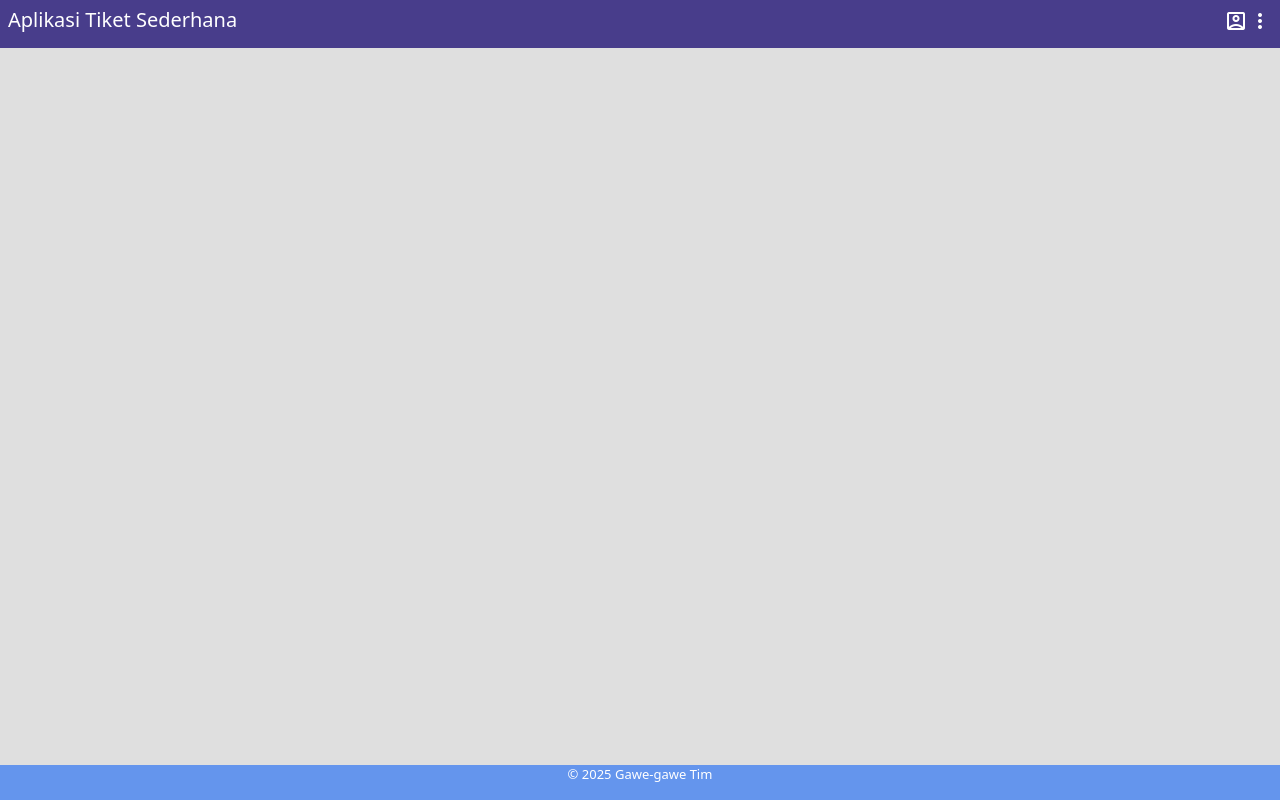
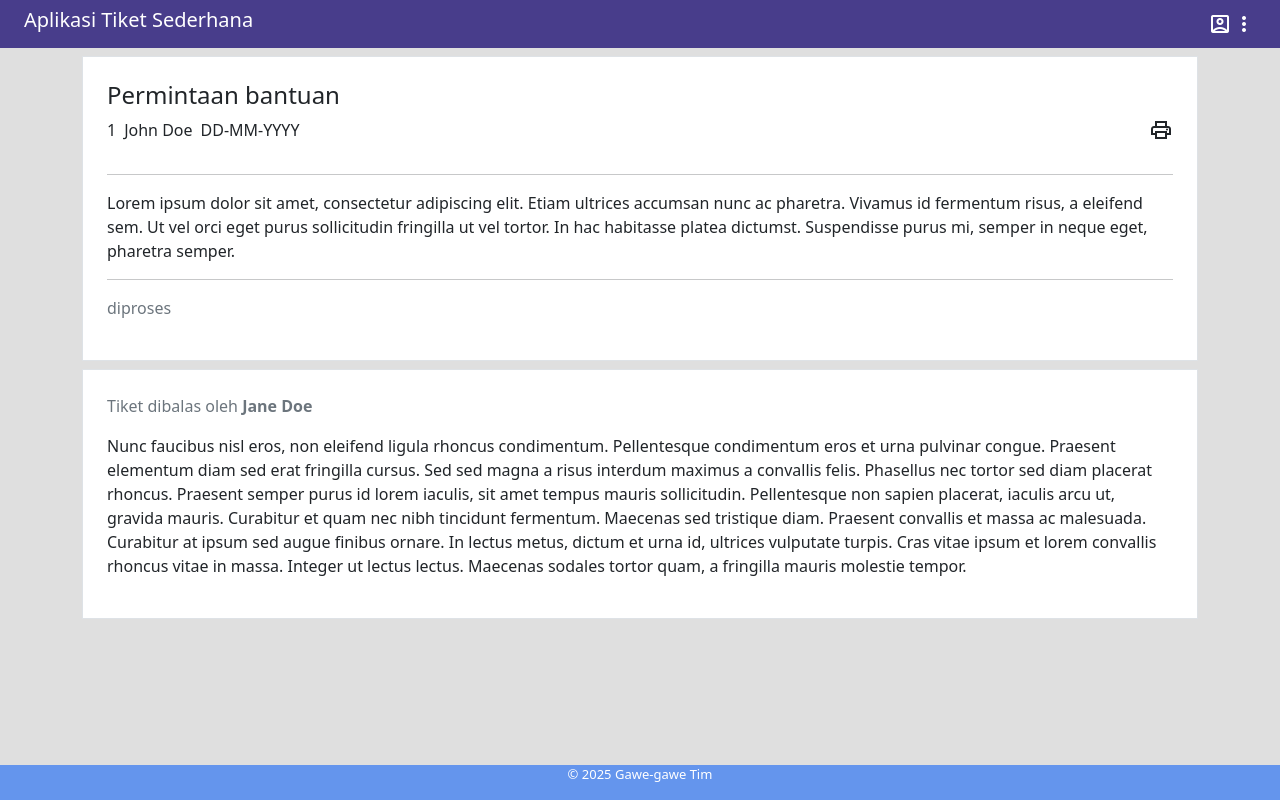
Before and after one commit to lckmnzans/smpel-ticketing, a Vue app: page /view/1 in a window 1280 px wide. Built offline with nearby package versions, Linux system fonts and the light colour scheme.

Commit message:
sixth commit

```diff
--- a/src/components/Header.vue
+++ b/src/components/Header.vue
@@ -1,7 +1,7 @@
 <template>
-    <div class="header d-flex flex-row align-items-center justify-content-between p-2">
+    <div class="header d-flex flex-row align-items-center justify-content-between p-2 px-4">
         <h5>{{ applicationTitle }}</h5>
-        <div>
+        <div class="d-flex flex-row">
             <span class="material-symbols-outlined">account_box</span>
             <span class="material-symbols-outlined">more_vert</span>
         </div>
--- a/src/router/route.js
+++ b/src/router/route.js
@@ -1,6 +1,7 @@
-import { createRouter, createWebHistory } from 'vue-router'
-import MainView from '@/views/MainView.vue'
-import CreateTicket from '@/views/CreateTicket.vue'
+import { createRouter, createWebHistory } from 'vue-router';
+import MainView from '@/views/MainView.vue';
+import CreateTicket from '@/views/CreateTicket.vue';
+import ViewTicket from '@/views/ViewTicket.vue';
 
 const router = createRouter({
   history: createWebHistory(import.meta.env.BASE_URL),
@@ -14,6 +15,12 @@ const router = createRouter({
       path: '/create',
       name: 'create',
       component: CreateTicket
+    },
+    {
+      path: '/view/:index',
+      name: 'view',
+      component: ViewTicket,
+      props: true
     }
   ],
 })
--- a/src/views/CreateTicket.vue
+++ b/src/views/CreateTicket.vue
@@ -4,7 +4,7 @@
             <h4>Buat Tiket Bantuan</h4>
             <p class="text-secondary">Halaman ini adalah formulir untuk membuat tiket bantuan baru. Isikan formulir dan sistem layanan bantuan akan mencoba untuk merespon tiket bantuan secepatnya.   </p>
 
-             <div class="d-flex flex-row">
+            <div class="d-flex flex-row">
                 <form class="form-group">
                     <div class="mb-2 form-input">
                         <label for="" class="form-label">Nama Lengkap</label>
--- a/src/views/MainView.vue
+++ b/src/views/MainView.vue
@@ -4,36 +4,52 @@
             <h4>Layanan Bantuan</h4>
             <p class="text-secondary">Selamat datang di layanan  bantuan. Berikut adalah tiket yang pernah anda kirimkan.</p>
             <ul class="d-flex flex-row py-2 px-0 gap-4">
-                <li v-for="(item, index) in items" :key="index">
-                    <div class="d-flex flex-column px-2">
-                        <p>{{ index }}</p>
-                        <p>{{ item.name }}</p>
+                <li v-for="(ticket, index) in tickets" :key="index" class="border border-primary" @click.prevent="toViewTicket(index)">
+                    <div class="d-flex flex-column p-2">
+                        <p>{{ ticket.judul }}</p>
+                        <p>{{ ticket.dibuatTanggal }}</p>
+                        <span class="badge" :class="`text-bg-${statusTiket(ticket.status)}`"><span class="text">{{ ticket.status }}</span></span>
                     </div>
                 </li>
-                <li>
-                    <RouterLink to="/create" style="text-decoration: none;">
+                <li class="border border-primary" @click.prevent="toCreateTicket">
+                    <div class="d-flex flex-column align-items-center justify-content-between px-2">
                         <p style="text-align: center;">Tambah tiket</p>
-                        <div class="d-flex flex-column align-items-center justify-content-center px-2">
-                            <span class="material-symbols-outlined">add_circle</span>
-                        </div>
-                    </RouterLink>
+                        <span class="material-symbols-outlined">add_circle</span>
+                    </div>
                 </li>
             </ul>
         </div>
     </div>
 </template>
 <script>
-import { RouterLink } from 'vue-router';
 import FormCard from '@/components/FormCard.vue';
 export default {
     components: { FormCard },
     data() {
         return {
-            items : [
-                {id: 1, name: 'Tiket 1'},
-                {id: 2, name: 'Tiket 2'},
-                {id: 3, name: 'Tiket 3'},
+            tickets : [
+                {id: 1, judul: 'Tiket 1', dibuatTanggal: '01-01-2025', status: 'selesai'},
+                {id: 2, judul: 'Tiket 2', dibuatTanggal: '02-01-2025', status: 'diproses'},
+                {id: 3, judul: 'Tiket 3', dibuatTanggal: '03-01-2025', status: 'menunggu'},
             ]
+        }
+    },
+    methods: {
+        statusTiket(status) {
+            switch (status) {
+                case 'selesai':
+                    return 'success';
+                case 'diproses':
+                    return 'secondary';
+                default:
+                    return 'primary';
+            }
+        },
+        toCreateTicket() {
+            this.$router.push({ name: 'create' });
+        },
+        toViewTicket(id) {
+            this.$router.push({ name: 'view', params: { index: id } });
         }
     }
 }
@@ -49,8 +65,7 @@ export default {
 
     li {
         list-style: none;
-        border: 0.5px solid ;
-        width: 6rem;
+        width: 12rem;
     }
 
     li:hover {
--- a/src/views/ViewTicket.vue
+++ b/src/views/ViewTicket.vue
@@ -1,39 +1,65 @@
 <template>
-    <div>
-        <p>Ini daftar tiket anda</p>
-        <ul class="d-flex flex-row gap-2">
-            <li v-for="(item, index) in items" :key="index">
-                <div class="d-flex flex-column align-items-center">
+    <div class="container">
+        <div class="view-ticket border border-1 my-2 p-4">
+            <h4>{{ ticket.judul }}</h4>
+            <div class="d-flex flex-row justify-content-between">
+                <div class="d-flex flex-row justify-content-start gap-2">
                     <p>{{ index }}</p>
-                    <p>{{ item.name }}</p>
+                    <p>{{ ticket.namaLengkap }}</p>
+                    <p>{{ ticket.dibuatTanggal }}</p>
                 </div>
-            </li>
-        </ul>
+                <span class="material-symbols-outlined">print</span>
+            </div>
+            <hr>
+            <p>{{ ticket.detail }}</p>
+            <hr>
+            <p :class="`text-${statusTicket(ticket.status)}`">{{ ticket.status }}</p>
+        </div>
+        <div class="view-ticket border border-1 my-2 p-4">
+            <p class="text-secondary">Tiket dibalas oleh <b>{{ ticket.dikomentariOleh }}</b></p>
+            <p>{{ ticket.komentar }}</p>
+        </div>
     </div>
 </template>
 <script>
 export default {
+    props: ['ticketId','index'],
     data() {
         return {
-            items : [
-                {id: 1, name: 'Tiket 1'},
-                {id: 2, name: 'Tiket 2'},
-                {id: 3, name: 'Tiket 3'},
-            ]
+            ticket: {
+                id: '0',
+                dibuatTanggal: 'DD-MM-YYYY',
+                namaLengkap: 'John Doe',
+                email: 'jondoe@mail.co',
+                kontak: '08123456789',
+                judul: 'Permintaan bantuan',
+                detail: 'Lorem ipsum dolor sit amet, consectetur adipiscing elit. Etiam ultrices accumsan nunc ac pharetra. Vivamus id fermentum risus, a eleifend sem. Ut vel orci eget purus sollicitudin fringilla ut vel tortor. In hac habitasse platea dictumst. Suspendisse purus mi, semper in neque eget, pharetra semper.',
+                komentar: 'Nunc faucibus nisl eros, non eleifend ligula rhoncus condimentum. Pellentesque condimentum eros et urna pulvinar congue. Praesent elementum diam sed erat fringilla cursus. Sed sed magna a risus interdum maximus a convallis felis. Phasellus nec tortor sed diam placerat rhoncus. Praesent semper purus id lorem iaculis, sit amet tempus mauris sollicitudin. Pellentesque non sapien placerat, iaculis arcu ut, gravida mauris. Curabitur et quam nec nibh tincidunt fermentum. Maecenas sed tristique diam. Praesent convallis et massa ac malesuada. Curabitur at ipsum sed augue finibus ornare. In lectus metus, dictum et urna id, ultrices vulputate turpis. Cras vitae ipsum et lorem convallis rhoncus vitae in massa. Integer ut lectus lectus. Maecenas sodales tortor quam, a fringilla mauris molestie tempor.',
+                dikomentariOleh: 'Jane Doe',
+                status: 'diproses',
+            }
+        }
+    },
+    methods: {
+        fetchData() {
+
+        },
+        statusTicket(status) {
+            switch (status) {
+                case 'selesai':
+                    return 'success';
+                case 'diproses':
+                    return 'secondary';
+                default:
+                    return 'primary';
+            }
         }
     }
 }
 </script>
+
 <style scoped>
-li {
-    list-style: none;
-    border: 1px solid black;
-    width: 6rem;
+.view-ticket {
+    background-color: white;
 }
-
-li:hover {
-    border-radius: 6px;
-    cursor: pointer;
-}
-
 </style>
```
